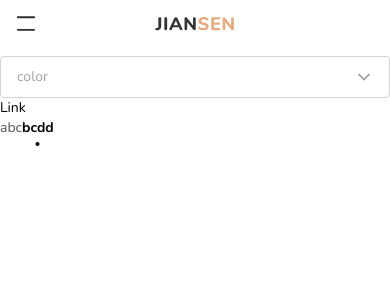
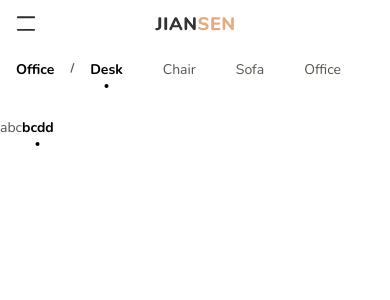
Before and after one commit to EthanLiu1230/jian-sen-next, a Next.js app: page /dev in a window 390 px wide. Shown: the top 300 px of the page. Built offline with nearby package versions, Linux system fonts and the light colour scheme.

Commit message:
+ Header.Mobile.MobileSubNav()

```diff
--- a/components/Header.tsx
+++ b/components/Header.tsx
@@ -1,4 +1,4 @@
-import React, { ReactNode, useState } from "react";
+import React, { ReactNode, useEffect, useState } from "react";
 import { Logo } from "./atomic/Logo";
 import { MenuToggle } from "./atomic/buttons/MenuToggle";
 import { Separator } from "./atomic/Separator";
@@ -63,7 +63,12 @@
 }) {
   function Mobile() {
     const [opened, setOpened] = useState<boolean>(false);
-    const [group, setGroup] = useState<LinkGroup>(linkGroups[0]);
+    const [linkGroup, setLinkGroup] = useState<LinkGroup>(linkGroups[0]);
+    const [showMobileSubNav, setShowMobileSubNav] = useState<boolean>(true);
+
+    useEffect(() => {
+      setShowMobileSubNav(!opened);
+    }, [opened]);
 
     const transitions = useTransition(opened, null, {
       from: { transform: "translate3d(-100%,0,0)" },
@@ -72,6 +77,22 @@
     });
     const outsideClickRef = useRef(null);
     useOutsideClick(outsideClickRef, () => setOpened(!opened));
+
+    function MobileSubNav() {
+      return (
+        <div className="flex flex-nowrap">
+          <p className="text-sm font-bold text-black">{linkGroup.name}</p>
+          <p className="px-4 text-md font-bold text-warmGray-600">/</p>
+          <SubNav>
+            {linkGroup.group.map((link) => (
+              <a href={link.href}>
+                <SubLink selected={link.name === "Desk"}>{link.name}</SubLink>
+              </a>
+            ))}
+          </SubNav>
+        </div>
+      );
+    }
 
     return (
       <>
@@ -83,6 +104,11 @@
             <Logo />
           </div>
         </div>
+        {showMobileSubNav && (
+          <div className="px-4 py-3">
+            <MobileSubNav />
+          </div>
+        )}
         {transitions.map(
           ({ item, props }) =>
             item && (
@@ -95,8 +121,8 @@
                   <div className="flex flex-wrap py-10">
                     {linkGroups.map((lg) => (
                       <div key={lg.name} className="mr-3 mb-3 cursor-pointer">
-                        <button onClick={() => setGroup(lg)}>
-                          <Box variant={lg === group ? "filled" : "fill"}>
+                        <button onClick={() => setLinkGroup(lg)}>
+                          <Box variant={lg === linkGroup ? "filled" : "fill"}>
                             <p className="text-sm p-box">{lg.name}</p>
                           </Box>
                         </button>
@@ -105,7 +131,7 @@
                   </div>
                   <Separator />
                   <div className="py-10">
-                    {group.group.map((l) => (
+                    {linkGroup.group.map((l) => (
                       <a className="block mb-6 text-xs" href={l.href}>
                         {l.name}
                       </a>
```
